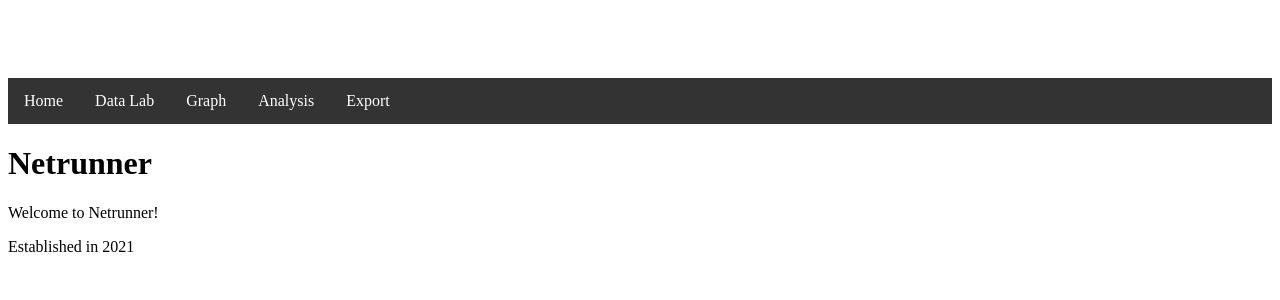
After one commit to csmizzle/netrunner, a Flask app: template flask_app/templates/home.html in a window 1280 px wide. The commit adds this page. Shown: the top 300 px of the page. Run offline with Flask 2, Linux system fonts and the light colour scheme; the template is opened without the code that fills it, so the values that code supplies are empty; parts of the project's set-up code (start-up, migrations or seed data) failed here and were passed over.

Commit message:
lots of stuff with this commit

```diff
--- a/flask_app/app.py
+++ b/flask_app/app.py
@@ -14,7 +14,7 @@ nf = NetFrame(df, nodes=nodes_cols, links=cols_to_edges)
 
 @app.route('/')
 def landing():
-    return 'Welcome to Netrunner!'
+    return render_template("home.html")
 
 
 @app.route('/get_columns')
--- /dev/null
+++ b/flask_app/static/main.css
@@ -0,0 +1,26 @@
+ul {
+  list-style-type: none;
+  margin: 0;
+  padding: 0;
+  overflow: hidden;
+  background-color: #333;
+}
+
+li {
+  float: left;
+}
+
+li a {
+  display: block;
+  color: white;
+  text-align: center;
+  padding: 14px 16px;
+  text-decoration: none;
+}
+
+/* Change the link color to #111 (black) on hover */
+li a:hover {
+  background-color: #111;
+}
+
+body { padding-top: 70px; }
--- a/flask_app/templates/base.html
+++ b/flask_app/templates/base.html
@@ -1,14 +1,25 @@
 <!DOCTYPE html>
-<nav class="navbar navbar-default">
-  <div class="container-fluid">
-    <div class="navbar-header">
-      <a class="navbar-brand" href="#">WebSiteName</a>
+<head>
+    <link rel="stylesheet" type="text/css" href="{{ url_for('static', filename='main.css') }}">
+    <title>{% block title %}{% endblock %}Netrunner</title>
+</head>
+
+<ul>
+    <li><a href="/">Home</a></li>
+    <li><a href="/get_columns">Data Lab</a></li>
+    <li><a href="render_network">Graph</a></li>
+    <li><a href="#">Analysis</a></li>
+    <li><a href="#">Export</a></li>
+</ul>
+
+<body>
+    <div id="content">
+        {% block content %}{% endblock %}
     </div>
-    <ul class="nav navbar-nav">
-      <li class="active"><a href="#">Home</a></li>
-      <li><a href="#">Page 1</a></li>
-      <li><a href="#">Page 2</a></li>
-      <li><a href="#">Page 3</a></li>
-    </ul>
-  </div>
-</nav>
+    <div id="footer">
+        {% block footer %}
+            Established in 2021
+
+        {% endblock %}
+    </div>
+</body>
--- /dev/null
+++ b/flask_app/templates/home.html
@@ -0,0 +1,10 @@
+{% extends "base.html" %}
+
+{% block content %}
+    <div>
+        <h1>Netrunner</h1>
+        <p class="important">
+            Welcome to Netrunner!
+        </p>
+    </div>
+{% endblock %}
```
Also changed, not shown: flask_app/templates/graph.html (+13 -1 lines), flask_app/templates/graph_creation.html (+3 -7 lines), tests/test_flask.py (added).
